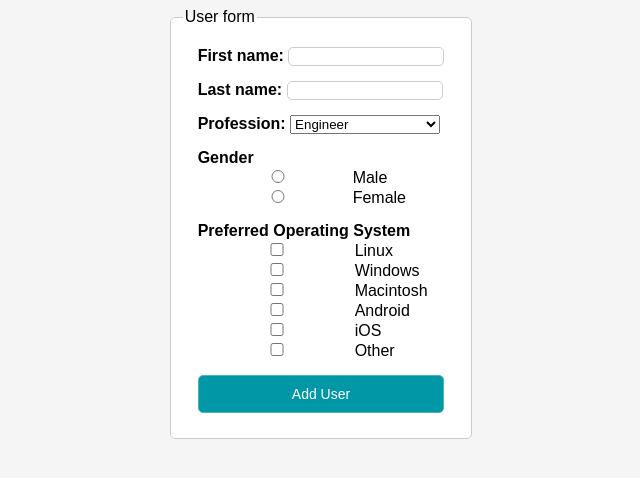
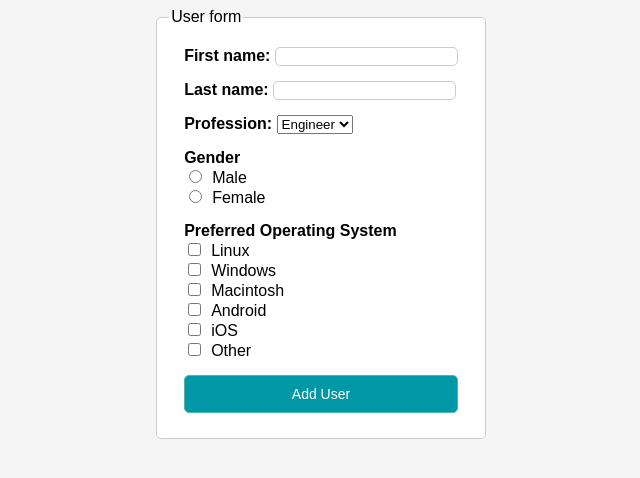
Before and after one commit to SkandaB/Foreign_Keys, a PHP site: page / in a window 1280 px wide. Shown: the top 478 px of the page, without its empty margins (319-959 px from the left). Run offline with PHP 8.4, Linux system fonts and the light colour scheme.

Commit message:
Fixed form alignment

```diff
--- a/HW1/PHP/index.html
+++ b/HW1/PHP/index.html
@@ -30,8 +30,8 @@
             </div>
             <div>
                 <label>Gender</label><br>
-                <input type="radio" name="gender" value="male" style="margin-right: 0" >Male<br>
-                <input type="radio" name="gender" value="female" style="margin-right: 0">Female
+                <input type="radio" name="gender" value="male">Male<br>
+                <input type="radio" name="gender" value="female">Female
             </div>
             <div>
                 <label>Preferred Operating System</label><br>
--- a/HW1/PHP/public_html/css/main.css
+++ b/HW1/PHP/public_html/css/main.css
@@ -14,17 +14,13 @@ form label{
   font-weight: bold;
 }
 
-form input, form select{
-  width: 150px;
-}
-
-form input[type=text]{
+form input[type="text"]{
   border: 1px solid #CCCCCC;
   border-radius: 5px;
 }
 
-input[type="radio"] {
-  margin-right: 0;
+input[type="radio"], input[type="checkbox"] {
+  margin-right: 10px;
 }
 
 fieldset{
```
